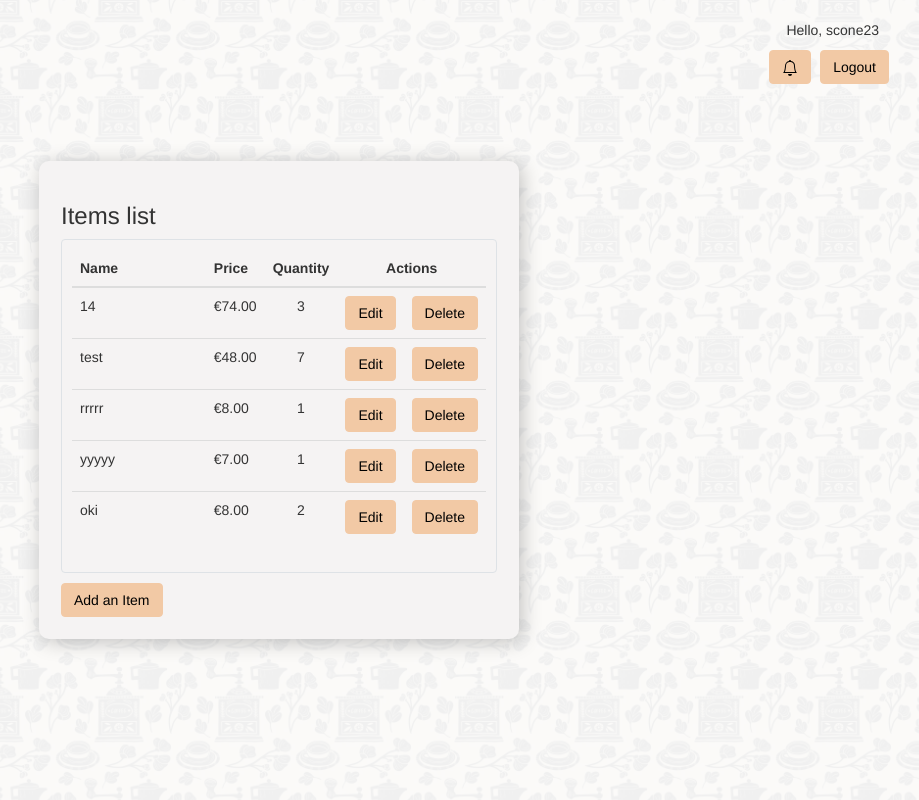
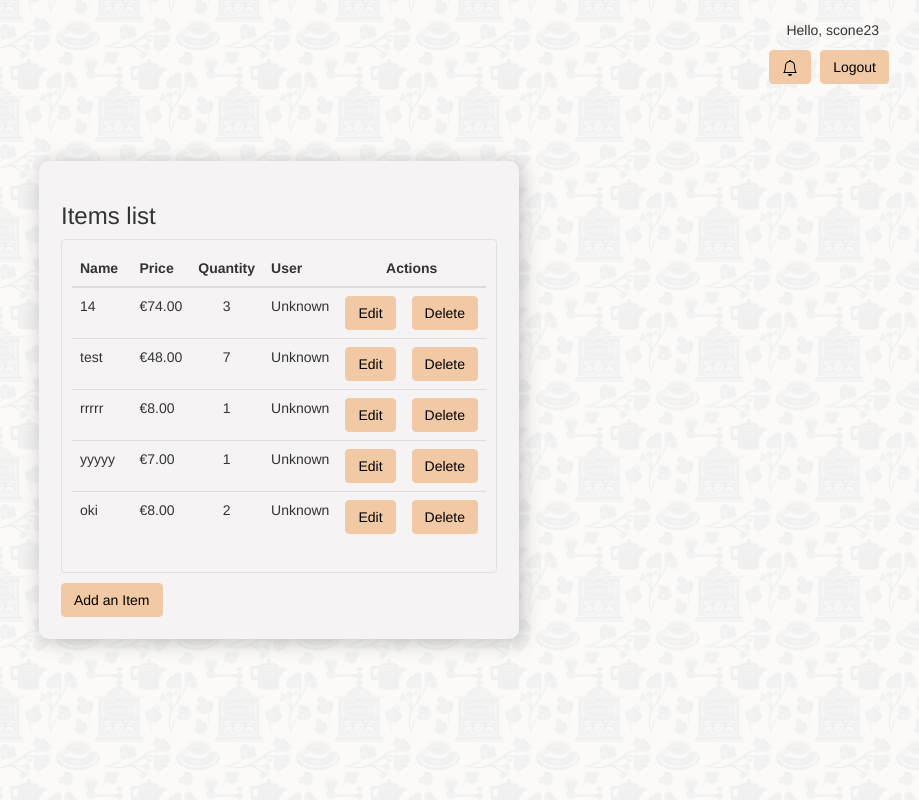
Before and after one commit to c-argus/butter-and-jam, a Django app: page / in a window 1280 px wide. Shown: the whole page, without its empty margins (361-1280 px from the left). Run offline with Django 3.2, Linux system fonts and the light colour scheme; a user stored in the database is signed in; data comes from the database, SQL or seed files in the repository; some libraries are stand-ins or nearby versions.

Commit message:
Add 'Added by' information to item list and item detail views

```diff
--- a/stocklist/models.py
+++ b/stocklist/models.py
@@ -1,5 +1,6 @@
 from django.db import models
 from django.core.validators import MinValueValidator
+from django.contrib.auth.models import User
 
 # Create your models here.
 # Create two models, one for Item and one for Quantity
@@ -13,9 +14,8 @@ class Item(models.Model):
     quantity = models.PositiveIntegerField(default=0)
     reorder_level = models.PositiveIntegerField(default=0)  # Add reorder_level field to Item model
     status = models.BooleanField(default=True)  # Add status field (True for active, False for inactive)
-
-    # Threshold for reordering the item, must be a positive integer
     reorder_threshold = models.PositiveIntegerField(default=5, validators=[MinValueValidator(1)])
+    added_by = models.ForeignKey(User, on_delete=models.SET_NULL, null=True, blank=True)
 
     def __str__(self):
         return f"{self.name} (Price: €{self.price}, Quantity: {self.quantity})"
--- a/stocklist/templates/home.html
+++ b/stocklist/templates/home.html
@@ -32,7 +32,7 @@
       {% if items %}
       <!-- Table to display item list -->
       <div class="tableWrapper">
-        <table class="table">
+        <table class="table no-border-box">
           <!-- Table header section -->
           <thead>
             <!-- Table row for column headings -->
@@ -41,6 +41,7 @@
               <th scope="col" class="nameColumn">Name</th> <!-- Name column -->
               <th scope="col">Price</th> <!-- Price column -->
               <th scope="col">Quantity</th> <!-- Quantity column -->
+              <th scope="col">User</th> <!-- Added by column -->
               {% if user.is_staff %}
               <th scope="col" colspan="2" class="textCenter">Actions</th> <!-- Actions column -->
               {% endif %}
@@ -56,6 +57,13 @@
               <td scope="row" class="nameColumn">{{ item.name }}</td> <!-- Display item name -->
               <td scope="row">&euro;{{ item.price }}</td> <!-- Display item price with euro sign -->
               <td scope="row" class="textCenter">{{ item.quantity }}</td> <!-- Display item quantity -->
+              <td scope="row">
+                {% if item.added_by %}
+                {{ item.added_by.username }}
+                {% else %}
+                Unknown
+                {% endif %}
+              </td> <!-- Display added by user -->
               <!-- Edit button -->
               {% if user.is_staff%}
               <td scope="row">
--- a/stocklist/views.py
+++ b/stocklist/views.py
@@ -55,6 +55,8 @@ def add_item(request):
         item_form = ItemForm(request.POST, prefix='item')
         if item_form.is_valid():
             item = item_form.save()
+            item.added_by = request.user
+            item.save()
             if item.quantity < item.reorder_threshold:
                 Notification.objects.filter(item=item).delete()
                 Notification.objects.create(
@@ -71,7 +73,7 @@ def add_item(request):
 
 def item_list(request):
     items = Item.objects.all()
-    return render(request, 'item_list.html', {'items': items})
+    return render(request, 'item_list.html', {'items': items}, {'Added by': item.added_by})
 
 def item_detail(request, item_id):
     item = get_object_or_404(Item, id=item_id)
```
Also changed, not shown: stocklist/templates/stocklist/item_detail.html (+10 -0 lines), stocklist/templates/stocklist/item_list.html (+9 -1 lines), stocklist/migrations/0009_item_added_by.py (added).
